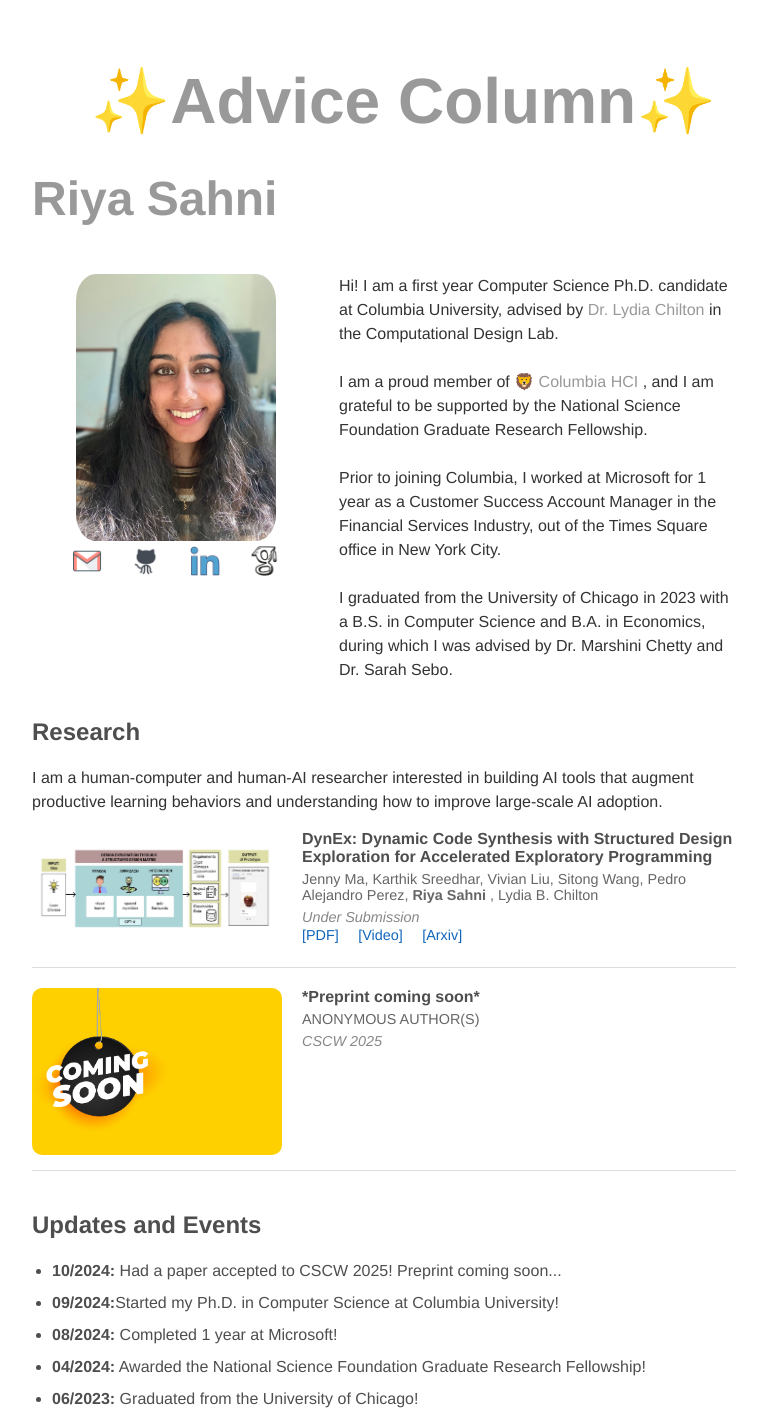
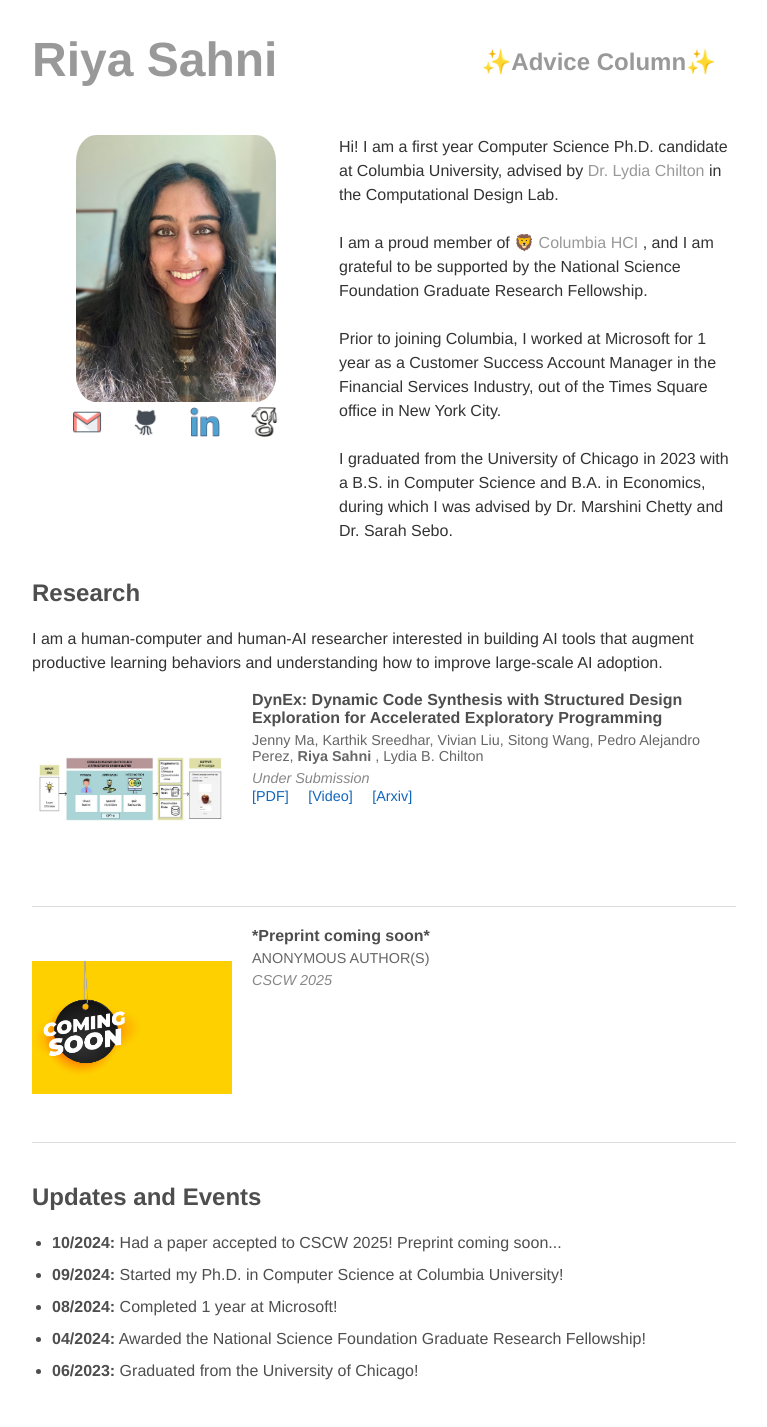
Before and after one commit to riyasahni/riyasahni.github.io, a Jekyll site: the page built from index.html, in a window 1280 px wide. Shown: the whole page, without its empty margins (256-1023 px from the left). Built offline with Jekyll 4.4.1, drawn with Linux system fonts in a browser that asks for light colours; after the commit the page ends 1399 px from its top, so only the background shows below that.

Commit message:
please god

```diff
--- a/_layouts/default.html
+++ b/_layouts/default.html
@@ -131,7 +131,7 @@
 				<h1>Updates and Events</h1>
 				<ul class="updates-list">
 					<li><b> 10/2024:</b> Had a paper accepted to CSCW 2025! Preprint coming soon... </li>
-					<li><b> 09/2024:</b>Started my Ph.D. in Computer Science at Columbia University!</li>
+					<li><b> 09/2024:</b> Started my Ph.D. in Computer Science at Columbia University!</li>
 					<li><b> 08/2024:</b> Completed 1 year at Microsoft!</li>
 					<li><b> 04/2024:</b> Awarded the National Science Foundation Graduate Research Fellowship!</li>
 					<li><b> 06/2023:</b> Graduated from the University of Chicago!</li>
--- a/css/main.css
+++ b/css/main.css
@@ -15,7 +15,6 @@
 }
 nav ul, footer ul {
     font-family: 'Helvetica', 'Arial', 'Sans-Serif';
-    font-size: 2em;
     padding: 0px;
     list-style: none;
     font-weight: bold;
@@ -32,7 +31,7 @@
 nav ul li, footer ul li {
     display: inline;
     margin-right: 20px;
-    font-size: 2em;
+    font-size: 1.5em;
 }
 a {
     text-decoration: none;
@@ -110,9 +109,9 @@
 
 /* Larger thumbnail */
 .paper-thumbnail {
-    width: 250px; /* Increase the thumbnail size for more visual emphasis */
-    height: 200;
-    object-fit: cover;
+    width: 200px; /* Increase the thumbnail size for more visual emphasis */
+    height: 200px;
+    object-fit: contain;
     margin-right: 20px; /* Spacing between image and content */
     border-radius: 10px; /* Rounded corners for cleaner look */
 }
```
